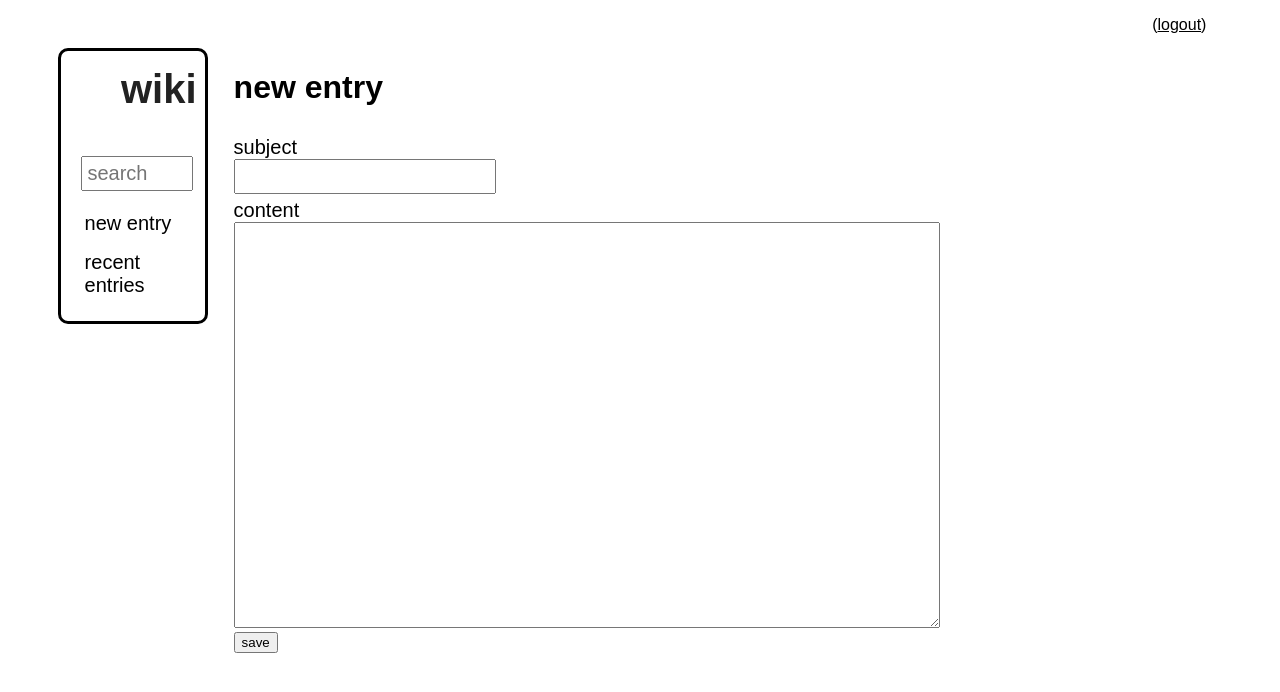
After one commit to TylerCuster/wiki, a Python web app: template templates/newpage.html in a window 1280 px wide. The commit adds this page. Shown: the top 692 px of the page. Run offline with Jinja, Linux system fonts and the light colour scheme; the template is opened without the code that fills it, so the values that code supplies are empty.

Commit message:
design fixes, front page text, 'new page' now asks user to login if not already

```diff
--- a/app.yaml
+++ b/app.yaml
@@ -1,4 +1,4 @@
-application: wiki
+application: frickfrackhello
 version: 1
 runtime: python27
 api_version: 1
--- a/main.py
+++ b/main.py
@@ -131,8 +131,8 @@ class WikiPage(Handler):
 class NewPage(Handler):
     def get(self):
         user = self.get_username()
-        if user == "login":
-            self.redirect('/')
+        #if user == "login":
+         #   self.redirect('/')
 
         nav_entries = self.get_nav_entries()
 
--- a/static/styles.css
+++ b/static/styles.css
@@ -2,7 +2,7 @@ body {
 	font-family: sans-serif;
 	margin: 0 7%;
 	min-width: 20em;
-	max-width: 70em;
+	max-width: 100em;
 }
 
 label {
@@ -89,10 +89,6 @@ ul.front-page-list {
 	margin-bottom: 1em;
 }
 
-#search-text {
-	margin-left: 0.2em;
-}
-
 #nav-search-bar {
 	width: 5em;
 	padding: 0.2em;
@@ -129,11 +125,14 @@ a.nav-newpage-link:hover {
 
 #content {
 	float: left;
+	float: left;
 	width: 100%;
 }
 
 #content-text {
 	padding: 1em;
+	margin: -0.7em 0 1em 2em;
+	max-width: 70em;
 }
 
 #content-title {
--- a/templates/base.html
+++ b/templates/base.html
@@ -36,14 +36,13 @@
 
 			<form method="post">
 			<div id="nav-search">
-			<label id="search-text">search</label>
-			<input id="nav-search-bar" type="text" name="search" />
+			<input id="nav-search-bar" type="text" placeholder="search" name="search" />
 			</div>
 			</method>
 
 			<ul>
 			<div id="nav-newpage">
-			<label><a class="nav-newpage-link" href="/newpage">new page</a></label>
+			<label><a class="nav-newpage-link" href="/newpage">new entry</a></label>
 			</div>
 
 			<div id="nav-recent-entries-label">
--- /dev/null
+++ b/templates/newpage.html
@@ -0,0 +1,22 @@
+{% extends "base.html" %}
+
+{% block controls %}
+{% endblock %}
+
+{% block content %}
+{% if user != "login" %}
+	<h1>new entry</h1>
+	<form class="main-edit" method="post">
+		<label for="subject">subject</label>
+		<input type="text" name="subject" />
+		<label for="content">content</label>
+		<textarea name="content"></textarea>
+		<div class="form-footer">
+			<button type="submit">save</button>
+		</div>
+	</form>
+{% else %}
+	<h1 id="content-title"></h1>
+	<div id="content-text">Please <a class="reg-link" href="/login">login</a> to create a new entry.</div>
+{% endif %}
+{% endblock %}
```
Also changed, not shown: templates/editpage.html (added, +18 -0 lines), templates/front.html (+15 -7 lines), templates/search.html (added, +27 -0 lines), 1 other file.
